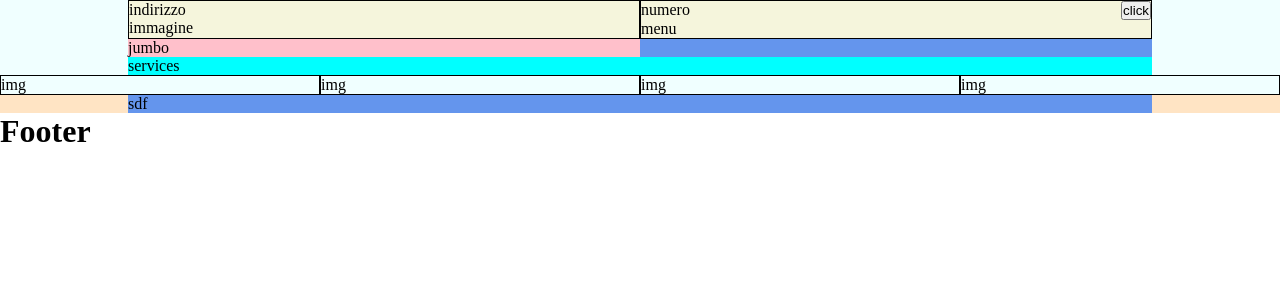
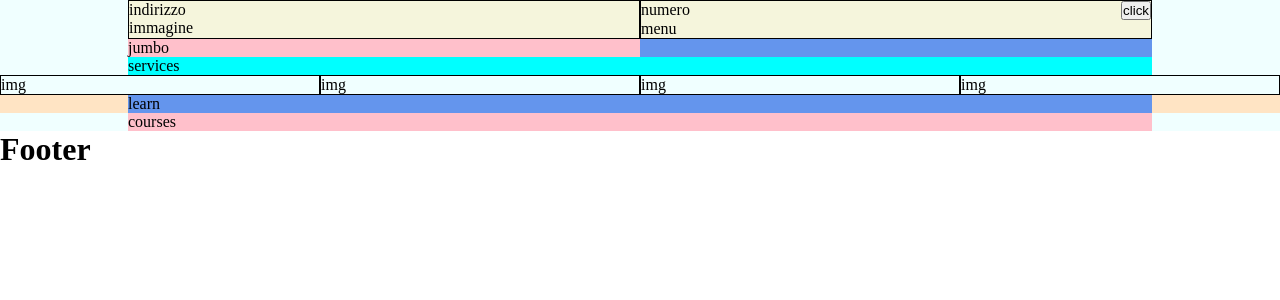
Before and after one commit to Asiaviscardi/proj-html-vuejs, a Vue app: page / in a window 1280 px wide. Shown: the top 300 px of the page. Built offline with nearby package versions, Linux system fonts and the light colour scheme.

Commit message:
termine struttura terza section main

```diff
--- a/src/components/Main.vue
+++ b/src/components/Main.vue
@@ -35,9 +35,15 @@ export default {
 
             <div class="learn">
 
-                <div class="learn-components">sdf</div>
+                <div class="learn-components">learn</div>
 
             </div>
+
+        </div>
+
+        <div class="third-section">
+
+            <div class="courses">courses</div>
 
         </div>
 
@@ -88,4 +94,16 @@ export default {
 
 }
 
+.third-section{
+    width: 100%;
+    display: flex;
+    justify-content: center;
+    background-color: azure;
+
+    .courses{
+        width: 80%;
+        background-color: pink;
+    }
+}
+
 </style>
```
